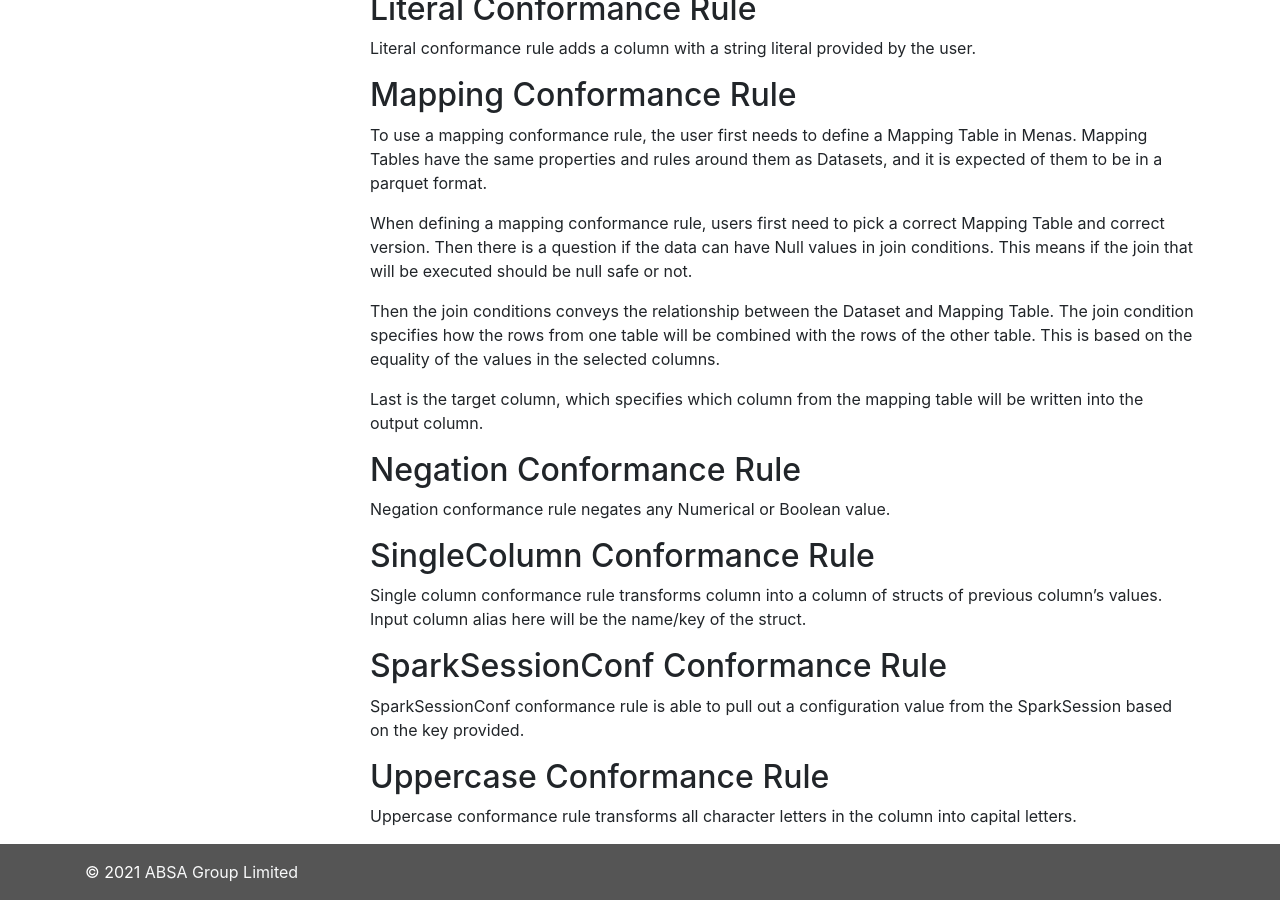
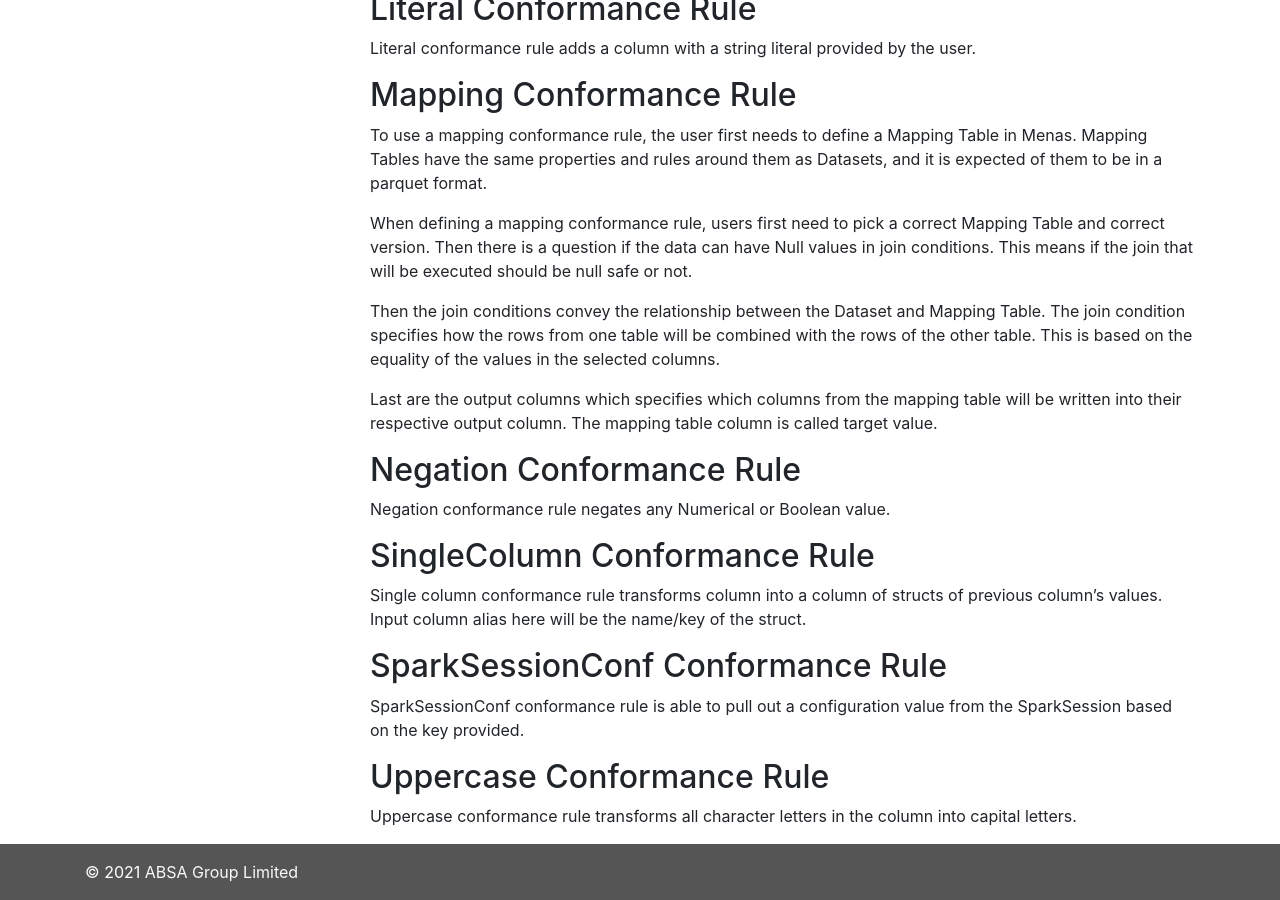
Before and after one commit to AbsaOSS/enceladus, a Jekyll site: the page built from _docs/2.0.0/usage/menas-conformance-rules.md, in a window 1280 px wide and 900 px high, scrolled down 1770 px. Built offline with Jekyll 4.4.1, drawn with Linux system fonts in a browser that asks for light colours; nearby versions of some CDN libraries.

Commit message:
#1747 update docs for multiple mapping outputs

```diff
--- a/_docs/2.0.0/usage/menas-conformance-rules.md
+++ b/_docs/2.0.0/usage/menas-conformance-rules.md
@@ -74,9 +74,9 @@ To use a mapping conformance rule, the user first needs to define a Mapping Tabl
 
 When defining a mapping conformance rule, users first need to pick a correct Mapping Table and correct version. Then there is a question if the data can have Null values in join conditions. This means if the join that will be executed should be null safe or not.
 
-Then the join conditions conveys the relationship between the Dataset and Mapping Table. The join condition specifies how the rows from one table will be combined with the rows of the other table. This is based on the equality of the values in the selected columns.
+Then the join conditions convey the relationship between the Dataset and Mapping Table. The join condition specifies how the rows from one table will be combined with the rows of the other table. This is based on the equality of the values in the selected columns.
 
-Last is the target column, which specifies which column from the mapping table will be written into the output column.
+Last are the output columns which specifies which columns from the mapping table will be written into their respective output column. The mapping table column is called target value.
 
 ## Negation Conformance Rule
 
```
